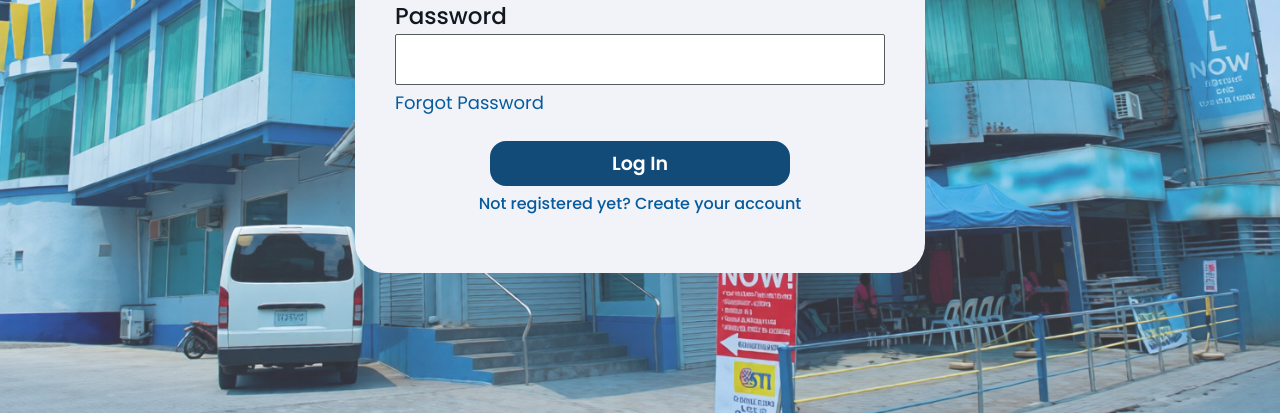
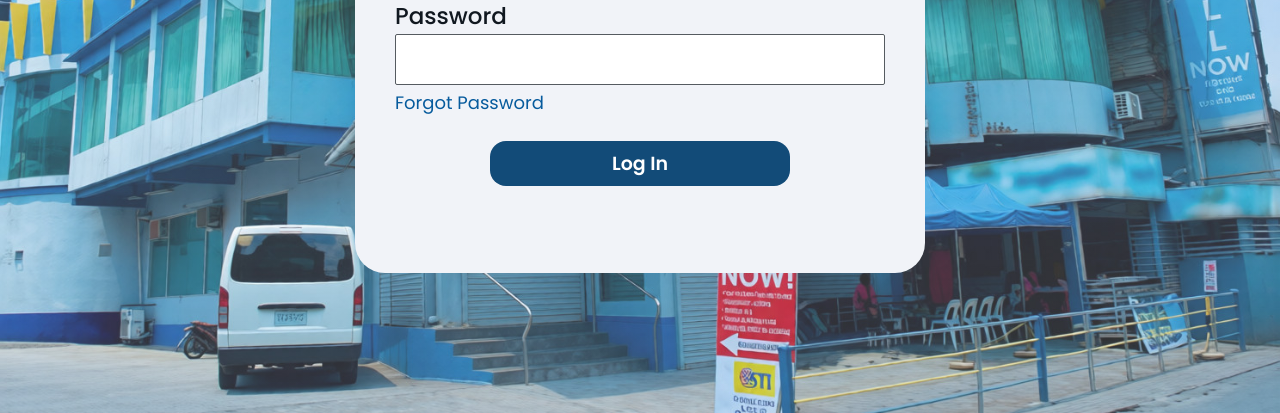
Before and after one commit to danieladacojaynemarzan-coder/WebProject, a website: page System/html/login.html in a window 1280 px wide. Shown: the part 387-800 px from the top of the page. Drawn offline with Linux system fonts and the light colour scheme.

Commit message:
removed sigin

```diff
--- a/System/html/login.html
+++ b/System/html/login.html
@@ -33,7 +33,6 @@
                 <button class="primary-button login-button" type="submit">Log In</button>
                 <p class="auth-message" id="login-message" role="status" aria-live="polite"></p>
             </form>
-            <p class="account-link">Not registered yet? <a href="signup.html">Create your account</a></p>
         </section>
     </main>
     <script src="../js/auth.js"></script>
```
